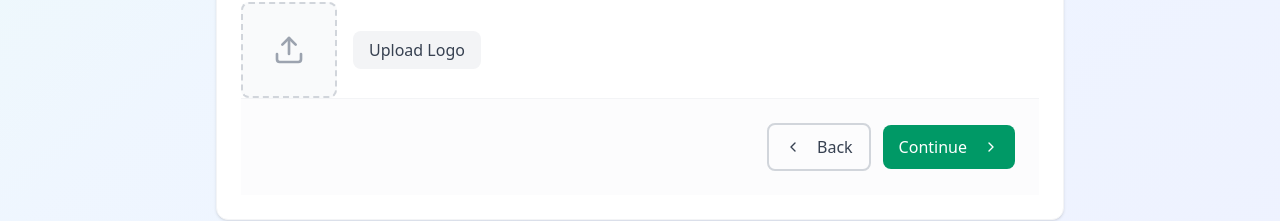
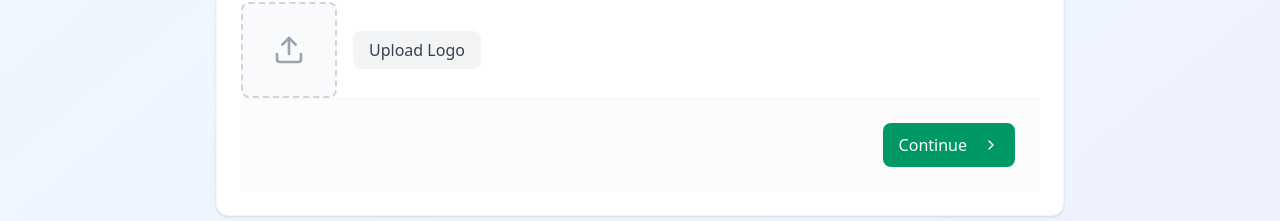
Before and after one commit to QuickTrack/pos-system, a Next.js app: page /onboarding in a window 1280 px wide. Shown: the part 799-1020 px from the top of the page. Built offline with nearby package versions, Linux system fonts and the light colour scheme.

Commit message:
Fix skip button visibility on onboarding page

```diff
--- a/src/app/onboarding/page.tsx
+++ b/src/app/onboarding/page.tsx
@@ -773,20 +773,15 @@ export default function OnboardingPage() {
               </div>
 
               <div className="flex items-center gap-3">
-                <Button variant="outline" onClick={handleBack}>
-                  <ChevronLeft className="w-4 h-4 mr-2" />
-                  Back
-                </Button>
+                {currentStep > 0 && (
+                  <Button variant="outline" onClick={handleBack}>
+                    <ChevronLeft className="w-4 h-4 mr-2" />
+                    Back
+                  </Button>
+                )}
 
-                {/* Always show skip button - Skip for optional steps, Skip All for required steps after step 0 */}
-                {currentStep === 0 ? (
-                  !STEPS[currentStep].required ? (
-                    <Button variant="outline" onClick={handleSkip}>
-                      <SkipForward className="w-4 h-4 mr-2" />
-                      Skip
-                    </Button>
-                  ) : null
-                ) : (
+                {/* Skip All - visible on all steps after step 0 */}
+                {currentStep > 0 && (
                   <Button variant="ghost" onClick={handleSkip} className="text-gray-500 hover:text-gray-700">
                     Skip All
                   </Button>
```
Also changed, not shown: .kilocode/rules/memory-bank/context.md.
